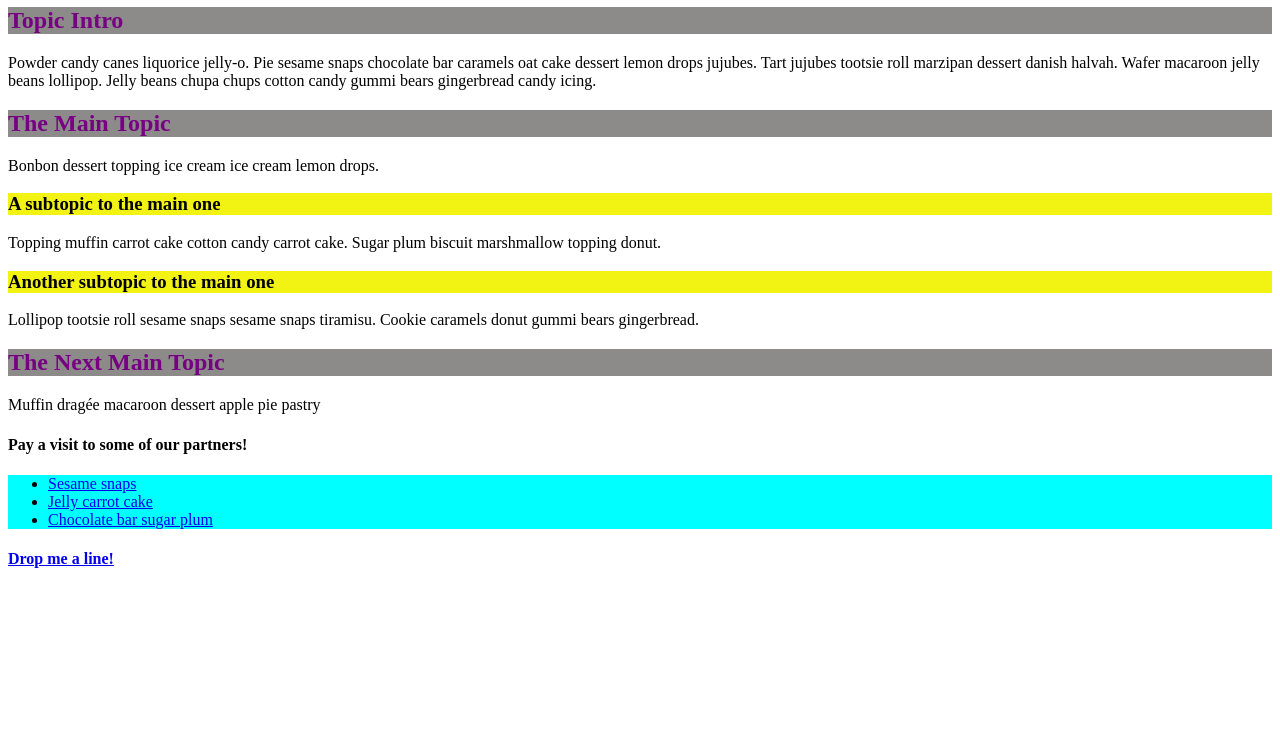
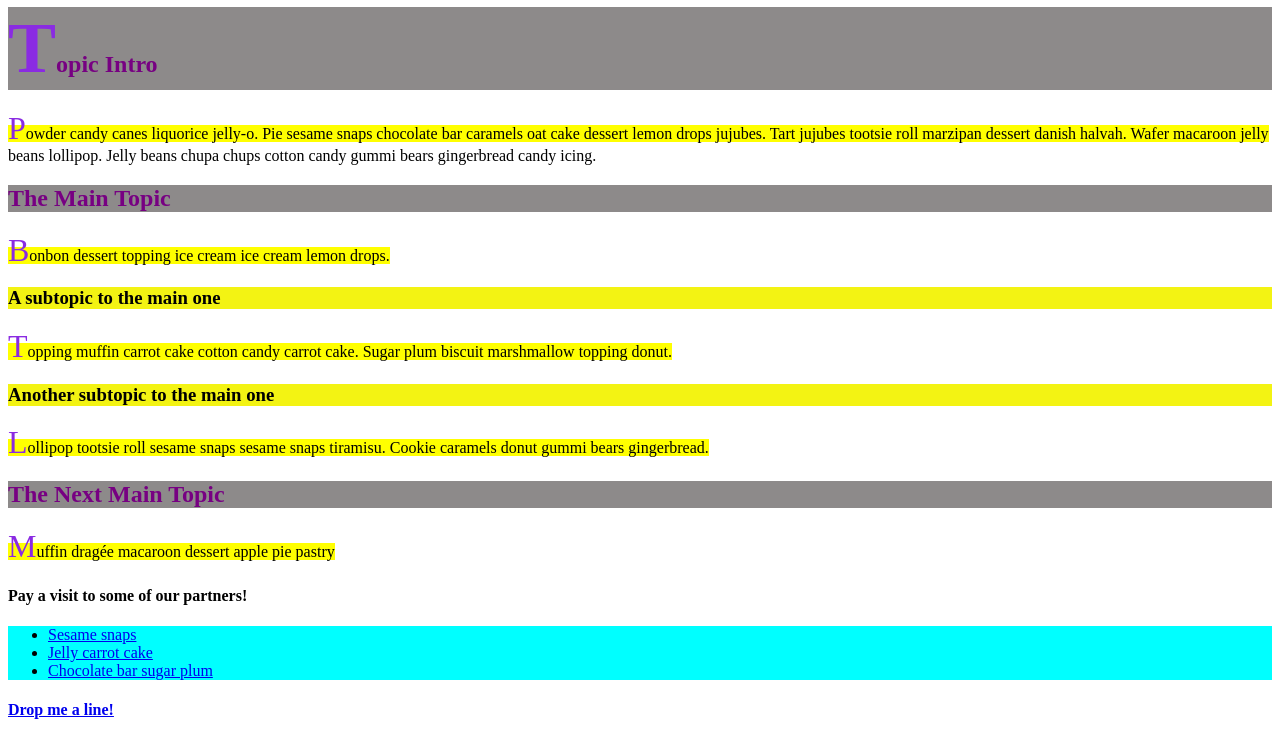
Before and after one commit to E06-1/Esra-UIB02, a plain HTML site: page learning-links/esra.html in a window 1280 px wide. Shown: the part 73-813 px from the top of the page. Drawn offline with Linux system fonts and the light colour scheme.

Commit message:
7thofjuly

```diff
--- a/learning-links/esra.html
+++ b/learning-links/esra.html
@@ -9,7 +9,7 @@
   </head>
   <body>
     <h1>The Cupcake Story</h1>
-    <h2>Topic Intro</h2>
+    <h2 class="letter1">Topic Intro</h2>
 
     <p>
       Powder candy canes liquorice jelly-o. Pie sesame snaps chocolate bar
--- a/learning-links/style.css
+++ b/learning-links/style.css
@@ -28,3 +28,14 @@ h2 {
 .last {
   background-color: aqua;
 }
+.letter1::first-letter {
+    font-size: 300%;
+    color: #8A2BE2;
+  }
+p::first-letter {
+    font-size: 200%;
+    color: #8A2BE2;
+  }
+  p::first-line {
+    background-color: yellow;
+  }
--- a/learning-links/style2.css
+++ b/learning-links/style2.css
@@ -5,9 +5,7 @@ ul {
   background-color: aqua;
 }
 ul:hover {
-  background-color: lightblue;
-}
-
+  background-color: lightblue; }
 .pink:link {
   color: rgb(56, 240, 39);
 }
```
Also changed, not shown: learning-links/contact.html (+1 -1 lines).
